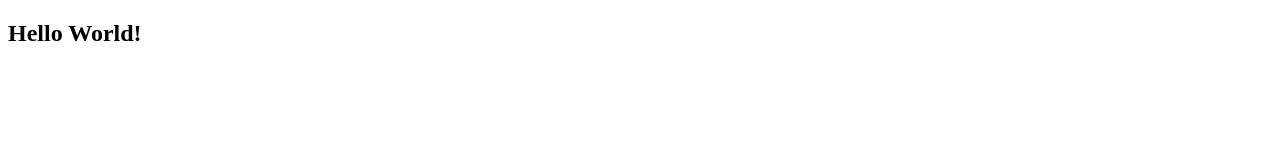
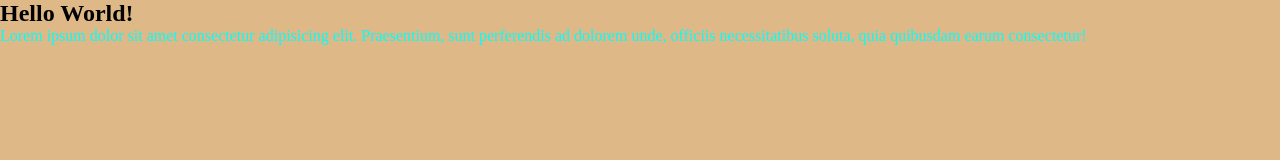
Before and after one commit to ErnestKekeke/example2, a plain HTML site: page index.html in a window 1280 px wide. Drawn offline with Linux system fonts and the light colour scheme.

Commit message:
adding csc styling

```diff
--- a/index.html
+++ b/index.html
@@ -4,10 +4,14 @@
     <meta charset="UTF-8">
     <meta name="viewport" content="width=device-width, initial-scale=1.0">
     <title>Hello Site</title>
+    <link rel="stylesheet" type="text/css" href="style.css"/>
 </head>
 <body>
 
     <h2>Hello World!</h2>
 
+    <p>Lorem ipsum dolor sit amet consectetur adipisicing elit. Praesentium, sunt perferendis ad dolorem unde,
+         officiis necessitatibus soluta, quia quibusdam earum consectetur!</p>
+
 </body>
 </html>
--- /dev/null
+++ b/style.css
@@ -0,0 +1,15 @@
+*, *::before, *::after{
+    box-sizing: border-box;
+    margin: 0;
+    padding: 0;
+    text-decoration: none;
+}
+
+
+body{
+    background-color: burlywood;
+}
+
+p{
+    color: aqua;
+}
```
